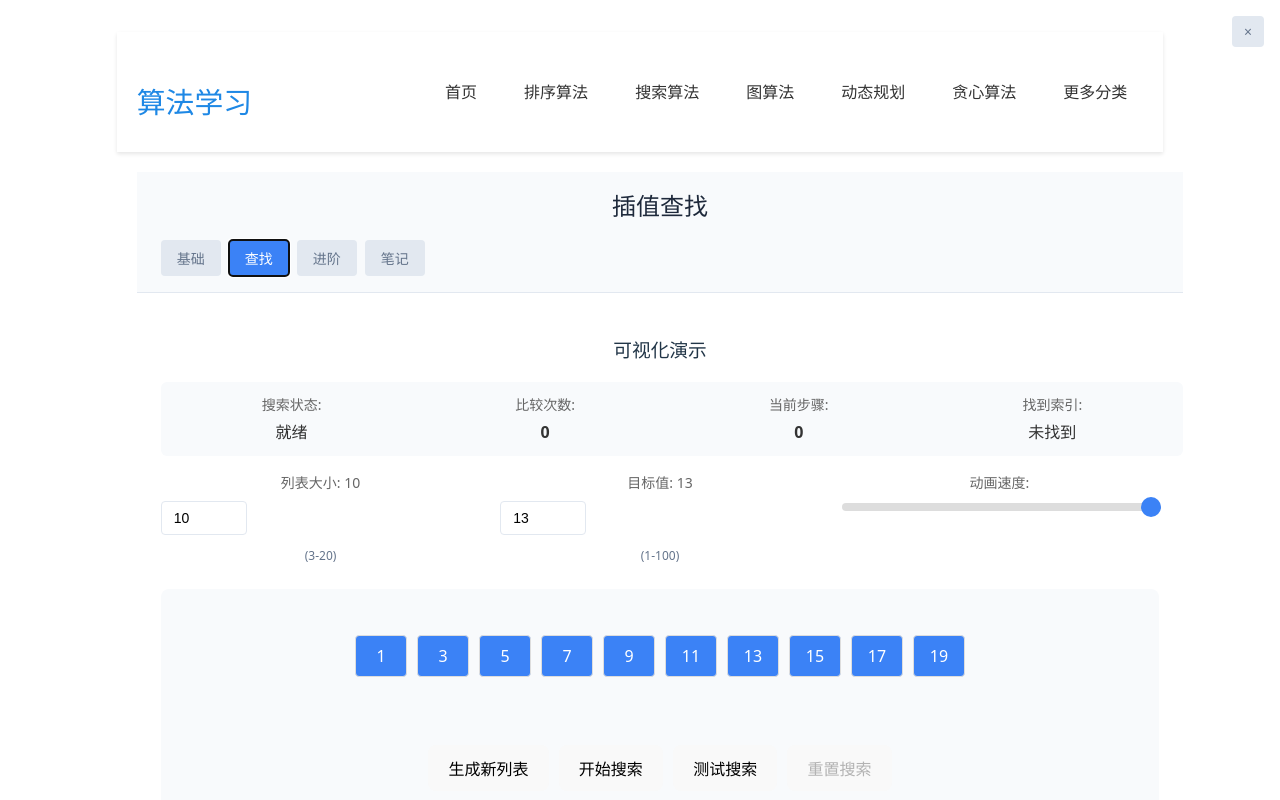
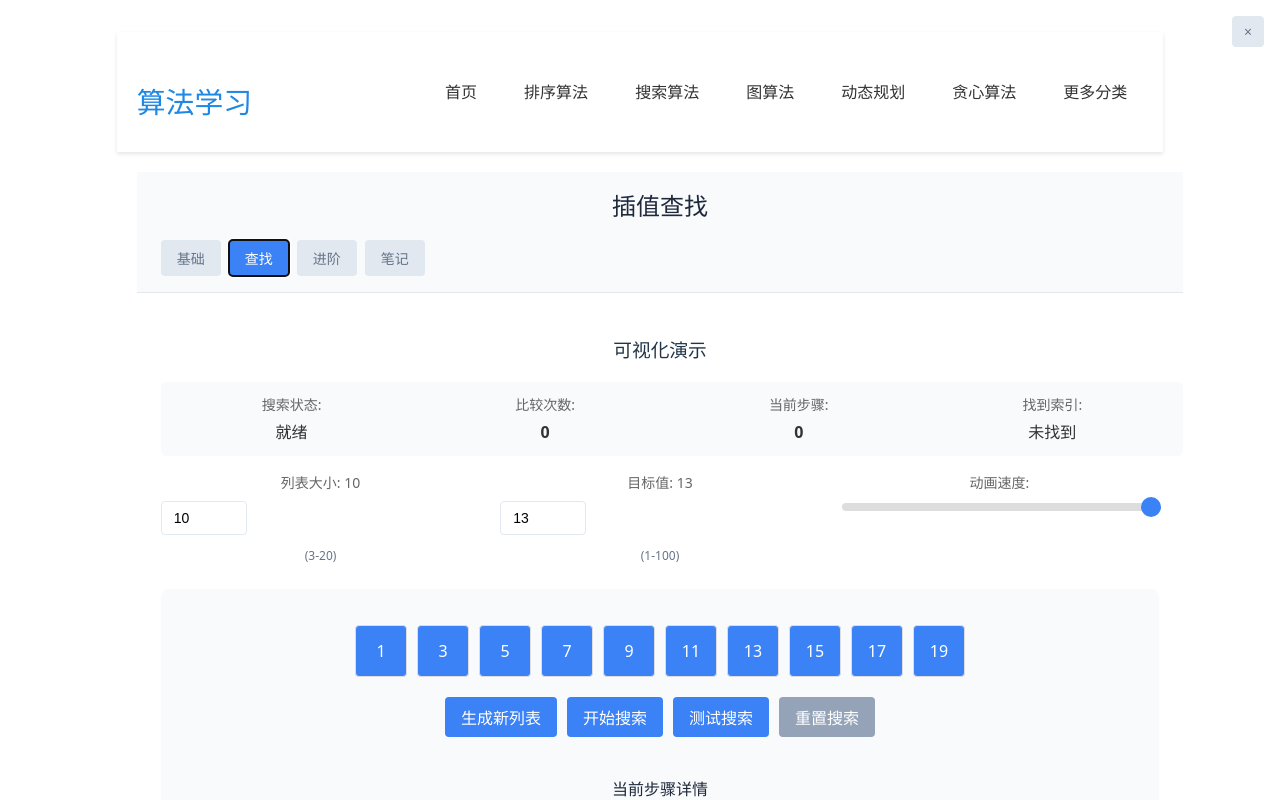
Before and after one commit to huangman881112/aiforip, a Vue app in the folder suanfa_vue/: page /algorithms/searching/interpolation-search in a window 1280 px wide. Both pictures are taken after a click on the button "查找". Shown: the top 800 px of the page. Built offline with nearby package versions, Linux system fonts and the light colour scheme.

Commit message:
更新插值查找组件及相关样式文件

```diff
--- a/suanfa_vue/src/components/algorithms/searching_algorithms/InterpolationSearchDetail.vue
+++ b/suanfa_vue/src/components/algorithms/searching_algorithms/InterpolationSearchDetail.vue
@@ -13,6 +13,7 @@ const array = ref([1, 3, 5, 7, 9, 11, 13, 15, 17, 19])
 const target = ref(13)
 const result = ref(-1)
 const isSearching = ref(false)
+const isButtonClicked = ref(false)
 const steps = ref([])
 const currentStep = ref(0)
 const animationSpeed = ref(1000)
@@ -35,9 +36,9 @@ const generateRandomArray = async () => {
     }
 
     // 更新按钮状态
-    buttonStates.value.generate = true
+    isButtonClicked.value = true
     setTimeout(() => {
-      buttonStates.value.generate = false
+      isButtonClicked.value = false
     }, 200)
 
     console.log('[DEBUG] 生成随机数组')
@@ -69,9 +70,9 @@ const generateRandomArray = async () => {
 const resetSearch = () => {
   try {
     // 更新按钮状态
-    buttonStates.value.reset = true
+    isButtonClicked.value = true
     setTimeout(() => {
-      buttonStates.value.reset = false
+      isButtonClicked.value = false
     }, 200)
 
     isSearching.value = false
@@ -91,11 +92,13 @@ const resetSearch = () => {
 const interpolationSearch = async () => {
   console.log('开始查找按钮被点击');
   if (isSearching.value || isAnimating.value) return
-
+  isButtonClicked.value = true;
+  isSearching.value = true;
   // 更新按钮状态
-  buttonStates.value.search = true
+  isButtonClicked.value = true
   setTimeout(() => {
-    buttonStates.value.search = false
+    buttonStates.value = false
+    isButtonClicked.value = false;
   }, 200)
 
   resetSearch()
@@ -182,9 +185,9 @@ const testSearch = async () => {
     }
 
     // 更新按钮状态
-    buttonStates.value.test = true
+    isButtonClicked.value = true
     setTimeout(() => {
-      buttonStates.value.test = false
+      isButtonClicked.value = false
     }, 200)
 
     // 生成一个包含目标值的数组
@@ -418,7 +421,6 @@ watchEffect(() => {
           </div>
           <div class="visualization-container">
             <div class="array-container">
-            <!-- <div v-if="array.value.length>0"> -->
               <div v-for="(item, index) in array" :key="index" class="array-element" :class="{
                 'checking': currentStepInfo && index === currentStepInfo.pos,
                 'found': currentStepInfo && index === currentStepInfo.pos && currentStepInfo.type === 'found',
@@ -428,29 +430,20 @@ watchEffect(() => {
               }">
                 {{ item }}
               </div>
-              <!-- <div v-if="array.value.length === 0" class="empty-array-message">
-                数组为空，请点击"生成新列表"按钮
-              </div> -->
-            <!-- </div> -->
-            <!-- <div v-else class="empty-array-message">
-              数组未初始化，请点击"生成新列表"按钮
-            </div> -->
-          </div>
+            </div>
 
 
-          <div class="button-group">
-            <button @click="generateRandomArray" :disabled="isSearching || isAnimating" :class="{ 'clicked': buttonStates.generate }">生成新列表</button>
-            <button @click="interpolationSearch" :disabled="isSearching || isAnimating" :class="{ 'clicked': buttonStates.search }">开始搜索</button>
-            <button @click="testSearch" :disabled="isSearching || isAnimating" :class="{ 'clicked': buttonStates.test }">测试搜索</button>
-            <button @click="resetSearch" :disabled="!isSearching && steps.length === 0" :class="{ 'clicked': buttonStates.reset }">重置搜索</button>
-          </div>
+           <div class="button-group">
+            <button @click="generateRandomArray" :disabled="isSearching" :class="{ 'clicked': isButtonClicked }">生成新列表</button>
+            <button @click="interpolationSearch" :disabled="isSearching" :class="{ 'clicked': isButtonClicked }">开始搜索</button>
+            <button @click="testSearch" :disabled="isSearching" :class="{ 'clicked': isButtonClicked }">测试搜索</button>
+            <button @click="resetSearch" :disabled="!isSearching && steps.length === 0" :class="{ 'clicked': isButtonClicked }">重置搜索</button>
+           </div>
 
-          <!-- <div class="step-details"> -->
-            <!-- <h4>当前步骤详情</h4> -->
-            <!-- <p>{{ currentStep > 0 && steps[currentStep.value - 1] ? steps[currentStep.value - 1].details : '准备开始' }}</p> -->
-          <!-- </div> -->
+
           <div class="step-details">
             <h4>当前步骤详情</h4>
+            {{ currentStep }}
             <p>{{ currentStep > 0 && steps[currentStep - 1] ? steps[currentStep - 1].details : '准备开始' }}</p>
           </div>
           <div class="steps-history">
@@ -518,20 +511,5 @@ watchEffect(() => {
   overflow: hidden;
 }
 
-/* 确保数组容器可见 */
-.array-container {
-  min-height: 80px;
-  /* border: 1px solid #e2e8f0; */
-  padding: 10px;
-  border-radius: 4px;
-  /* background-color: white; */
-}
 
-/* 增强数组元素的可见性 */
-.array-element {
-  min-width: 40px;
-  height: 40px;
-  line-height: 40px;
-  font-size: 16px;
-}
 </style>
--- a/suanfa_vue/src/components/algorithms/searching_algorithms/binary-search-detail.css
+++ b/suanfa_vue/src/components/algorithms/searching_algorithms/binary-search-detail.css
@@ -297,7 +297,7 @@
   gap: 10px;
 }
 
-.visualization-controls button {
+.visualization-container .button-group button {
   padding: 8px 16px;
   border: none;
   background-color: #3b82f6;
@@ -316,7 +316,7 @@
   background-color: #2563eb;
 }
 
-.visualization-controls button:disabled {
+.visualization-container .button-group button:disabled {
   background-color: #94a3b8;
   cursor: not-allowed;
 }
--- a/suanfa_vue/src/components/algorithms/searching_algorithms/common-algorithm-page.css
+++ b/suanfa_vue/src/components/algorithms/searching_algorithms/common-algorithm-page.css
@@ -223,14 +223,14 @@
   margin-top: 20px;
 }
 
-.visualization-controls {
+.visualization-container {
   display: flex;
   gap: 10px;
   margin-bottom: 20px;
   flex-wrap: wrap;
 }
 
-.visualization-controls button {
+.visualization-container  .button-group button {
   padding: 8px 16px;
   background-color: #1e88e5;
   color: white;
@@ -240,12 +240,12 @@
   transition: background-color 0.3s;
 }
 
-.visualization-controls button:hover {
+.visualization-container button:hover {
   background-color: #1565c0;
 }
 
-.visualization-controls input[type="number"],
-.visualization-controls input[type="text"] {
+.visualization-container input[type="number"],
+.visualization-container input[type="text"] {
   padding: 8px;
   border: 1px solid #ddd;
   border-radius: 4px;
--- a/suanfa_vue/src/components/algorithms/searching_algorithms/linear-search-detail.css
+++ b/suanfa_vue/src/components/algorithms/searching_algorithms/linear-search-detail.css
@@ -310,7 +310,7 @@
   background-color: #2563eb;
 }
 
-.visualization-controls button:disabled {
+.visualization-container .button-group button:disabled {
   background-color: #94a3b8;
   cursor: not-allowed;
 }
```
